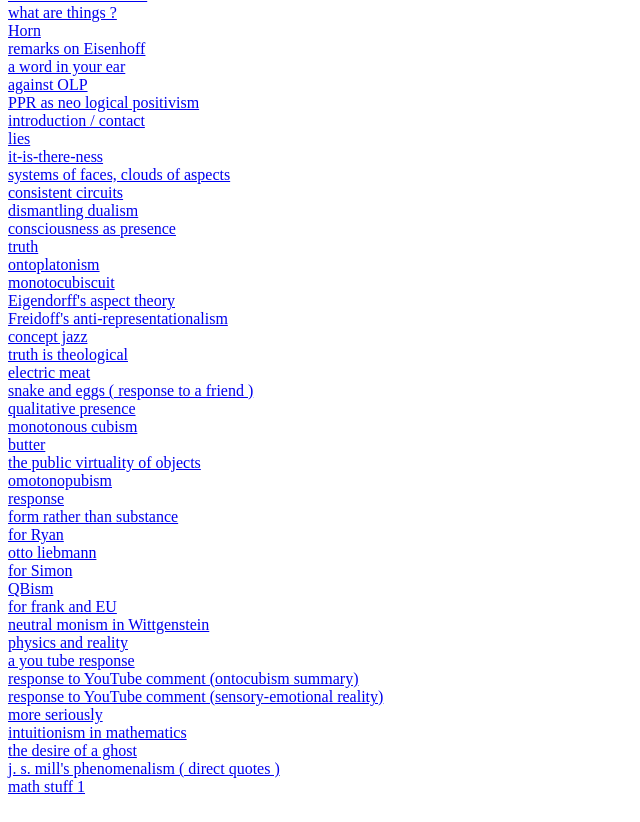
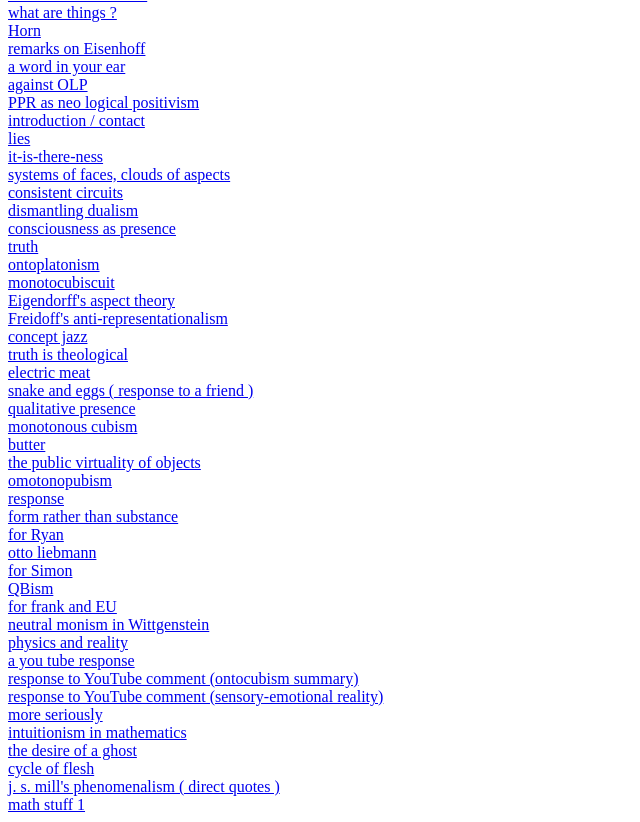
Before and after one commit to ontocubism/text, a plain HTML site: page index.html in a window 1280 px wide. Shown: the part 544-1366 px from the top of the page, without its empty margins (0-640 px from the left). Drawn offline with Linux system fonts and the light colour scheme.

Commit message:
Update index.html

```diff
--- a/index.html
+++ b/index.html
@@ -72,6 +72,7 @@
     <a href="aspect.pdf"> more seriously </a><br>
     <a href="choice.pdf"> intuitionism in mathematics </a><br>
     <a href="4_sep_2025.pdf"> the desire of a ghost </a><br>
+    <a href="flesj.pdf"> cycle of flesh </a><br>
     <a href="mill.pdf"> j. s. mill's phenomenalism ( direct quotes ) </a><br>
     <a href="8_sequences.pdf"> math stuff 1 </a><br>
 
```
